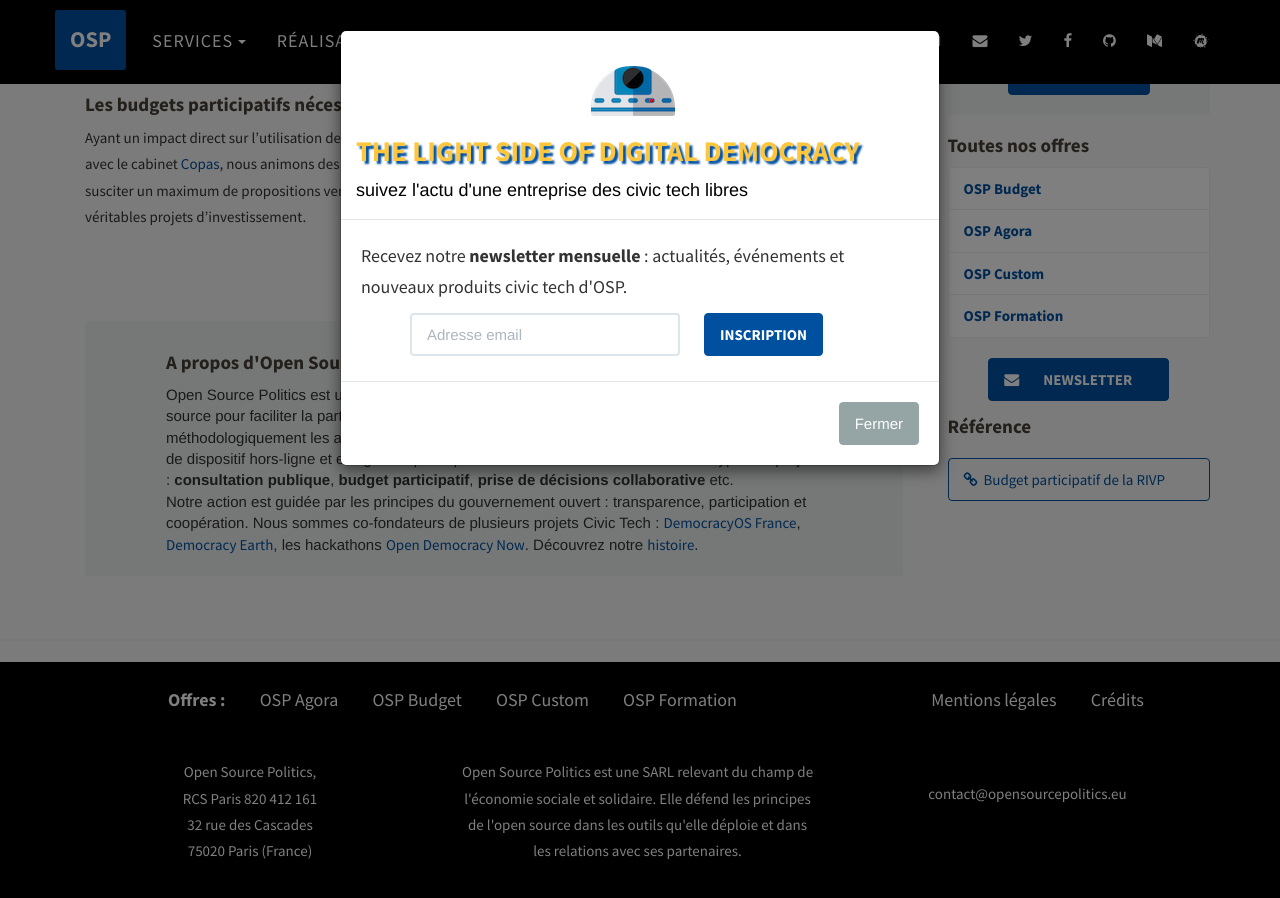
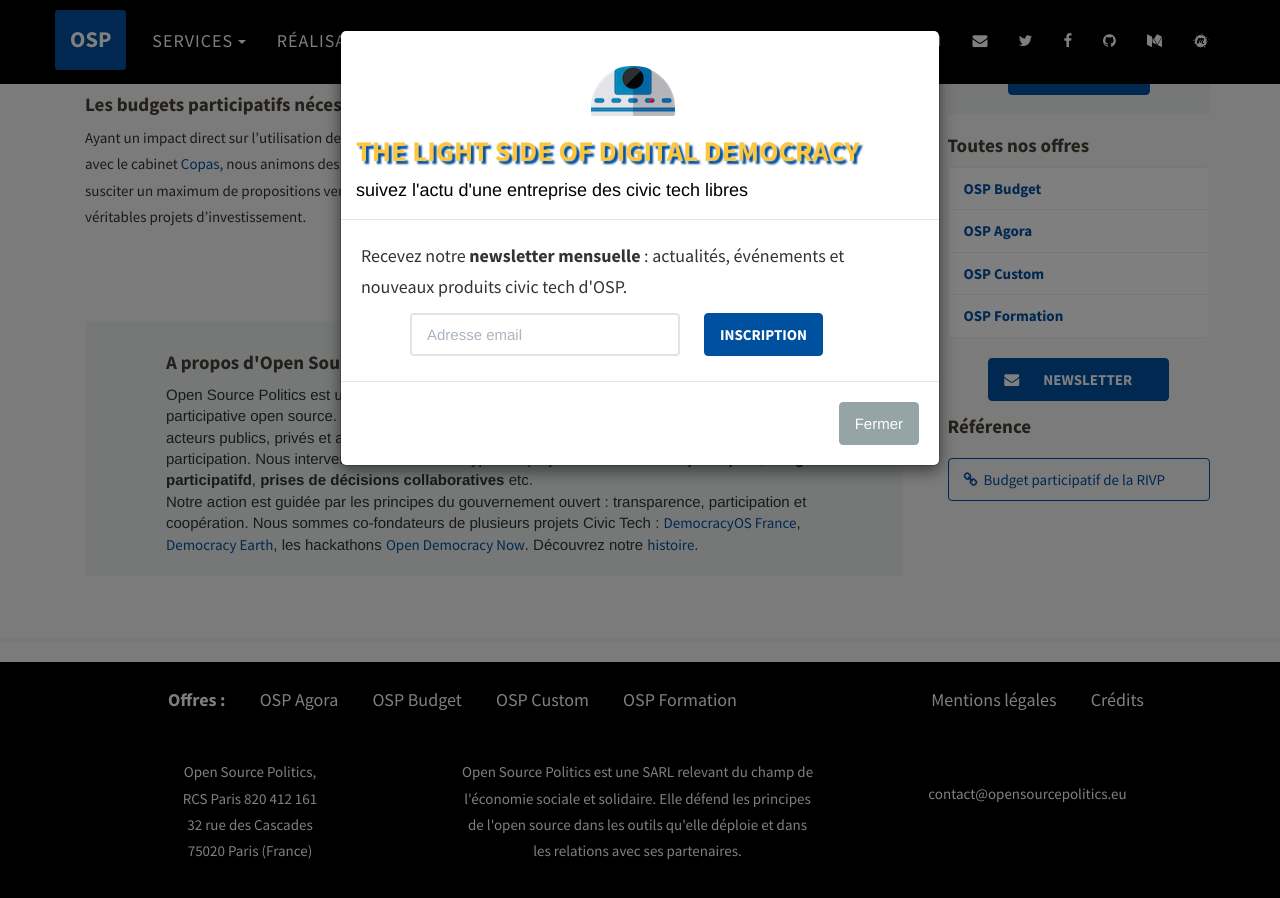
Before and after one commit to OpenSourcePolitics/opensourcepolitics_web-site, a Jekyll site: the page built from _offres-fr/bp.markdown, in a window 1280 px wide and 900 px high, scrolled down 798 px. Built offline with Jekyll 4.4.1, drawn with Linux system fonts in a browser that asks for light colours; some web fonts are replaced; comment, search, counter and statistics services are not loaded.

Commit message:
Update from Forestry.io - bp.markdown

```diff
--- a/_offres-fr/bp.markdown
+++ b/_offres-fr/bp.markdown
@@ -32,7 +32,7 @@ Ayant un impact direct sur l’utilisation des fonds publics, une telle démarch
 <div class="well">
 <h4>A propos d'Open Source Politics</h4>
 
-Open Source Politics est une entreprise de l'ESS qui développe des solutions civic tech en open source pour faciliter la participation des publics. Nous accompagnons techniquement et méthodologiquement les acteurs publics, privés et associatifs dans la mise en place de processus de dispositif hors-ligne et en ligne de participation. Nous intervenons sur différents types de projets : <b>consultation publique</b>, <b>budget participatif</b>, <b>prise de décisions collaborative</b> etc.
+Open Source Politics est une entreprise de l'ESS qui développe des solutions de démocratie participative open source. Nous accompagnons techniquement et méthodologiquement des acteurs publics, privés et associatifs dans la mise en place de dispositif en ligne et hors-ligne de participation. Nous intervenons sur différents types de projets : <b>consultationd publiqued</b>, <b>budget participatifd</b>, <b>prises de décisions collaboratives</b> etc.
 
 <br>
 Notre action est guidée par les principes du gouvernement ouvert : transparence, participation et coopération. Nous sommes co-fondateurs de plusieurs projets Civic Tech : <a href="http://democracyos.eu" target="blank">DemocracyOS France</a>, <a href="http://democracy.earth" target="blank">Democracy Earth</a>, les hackathons <a href="http://opendemocracynow.net" target="blank">Open Democracy Now</a>. Découvrez notre <a href="https://medium.com/open-source-politics/notre-histoire-c61bbec90334#.bmus5b392" target="blank">histoire</a>.
```
